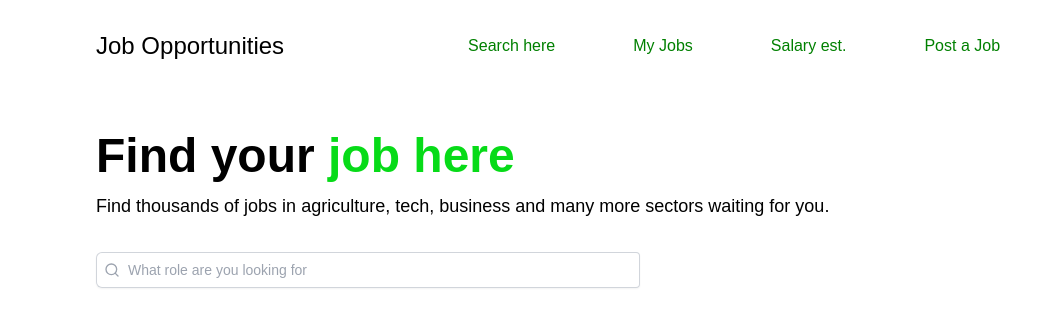
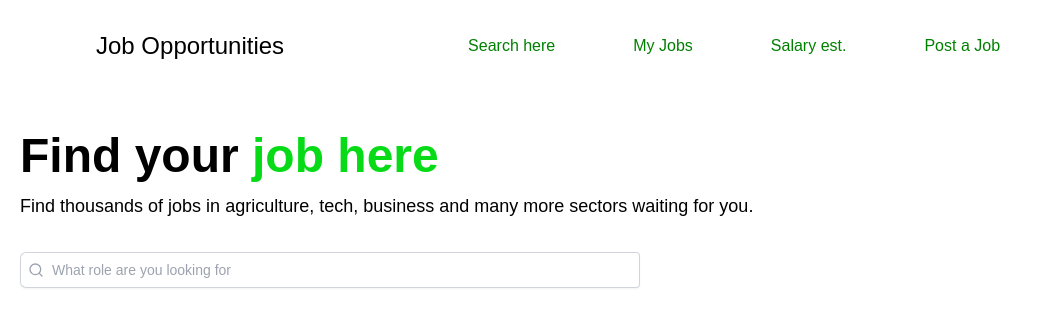
Before and after one commit to Bongani-4/Farm-Guardian-official-Web, a React (Vite) app in the folder FG/: page /AnimalCaretaker in a window 1280 px wide. Shown: the top 326 px of the page, without its empty margins (0-1043 px from the left). Built offline with nearby package versions, Linux system fonts and the light colour scheme.

Commit message:
animal cartaker set up input

```diff
--- a/FG/src/Pages/AnimalCaretaker.jsx
+++ b/FG/src/Pages/AnimalCaretaker.jsx
@@ -1,12 +1,22 @@
-import React from 'react'
+import  { useState } from "react";
 import Navbar from '../components/Navbar'
+import Banner from '../components/Banner';
 
 const AnimalCaretaker = () => {
+  const [query, setQuery] = useState("");
+  const handleInputChange = (event) =>
+   { setQuery(event.target.value)
+
+  }
   return (
     <div className="text-Green">
     <Navbar/>
 
+           <div>
+             <Banner query = {query} handleInputChange ={handleInputChange}/>
+            </div>
     </div>
+
   )
 }
 
--- a/FG/src/components/Banner.jsx
+++ b/FG/src/components/Banner.jsx
@@ -1,10 +1,12 @@
-import React from 'react'
+import React, { useState } from 'react'
 import {FiSearch} from "react-icons/fi"
 
-const Banner = () => {
+const Banner = ({query, handleInputChange}) => {
+
+
   return (
-  <div className='max-w-screen-2xl container mx-auto xl:px-0 px-4 md:py-10 py-14'>
-    <h1 className='text-5xl font-bold text-black mb-3 text-left'>Find your<span className='text-green'> job here</span></h1>
+  <div className='max-w-screen-2xl container mx-auto xl:px-5 px-4 md:py-10 py-14'>
+    <h1 className='text-5xl font-bold text-black mb-3 '>Find your<span className='text-green'> job here</span></h1>
      <p className='text-lg text-black mb-8' > Find thousands of jobs in agriculture, tech, business and many more sectors waiting for you. </p>
 
      <form>
@@ -12,7 +14,11 @@ const Banner = () => {
               <div className='flex md:rounded-s-md rounded shadow-sm ring-1 ring-inset ring-gray-300 focus-within:ring-2 focus-within:ring-insert md:w-1/2 w-full'>
                  <input type="text" name="title" id="title" placeholder='What role are you looking for '
                     className='block flex-1 border-0 bg-transparent py-1.5 pl-8 text-gray-900  placeholder:text-gray-400
-                  focus-right-0 sm:text-sm sm:leading-6' />
+                  focus-right-0 sm:text-sm sm:leading-6'
+                  onChange={handleInputChange}
+                  value = {query}
+                  />
+
 
                     <FiSearch  className='absolute mt-2.5 ml-2 text-gray-400 '/>
 
--- a/FG/src/components/Navbar.jsx
+++ b/FG/src/components/Navbar.jsx
@@ -1,7 +1,7 @@
 import React, { useState } from 'react'
 import { Link, NavLink } from 'react-router-dom';
 import { FaBarsStaggered, FaXmark} from 'react-icons/fa6';
-import Banner from './Banner';
+
 
 const Navbar = () => {
   const [isMenuOpen, setIsMenuOpen] = useState(false);
@@ -68,8 +68,6 @@ const Navbar = () => {
                     )  ) }
                     </ul>
                   </div>
-                  <div>
-                     <Banner/>                  </div>
     </header>
   )
 }
```
